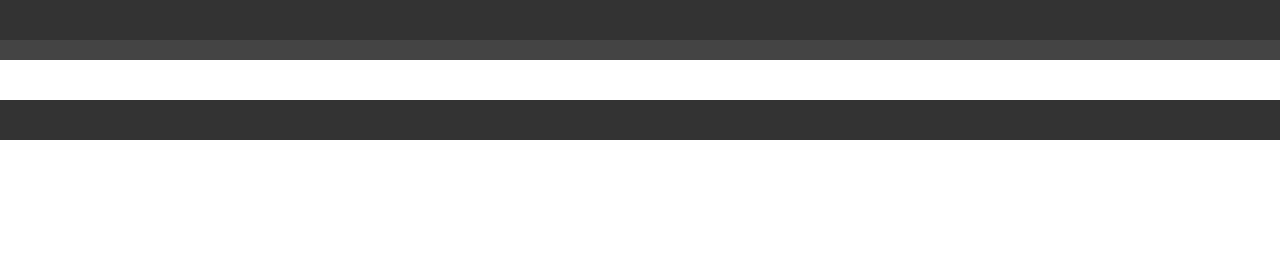
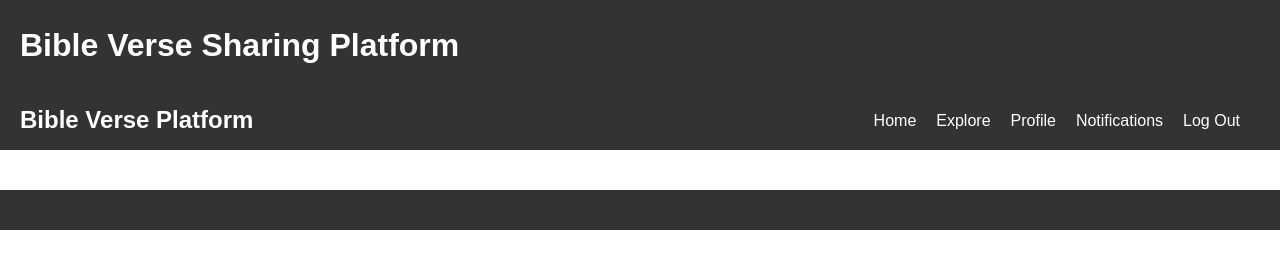
Before and after one commit to PrinceAyo1/BibleVerseSharing, a plain HTML site: page index.html in a window 1280 px wide. Drawn offline with Linux system fonts and the light colour scheme.

Commit message:
now added navigation code on html and css

```diff
--- a/index.html
+++ b/index.html
@@ -9,9 +9,18 @@
   <body>
     <header>
       <!-- Header content goes here -->
+      <h1>Bible Verse Sharing Platform</h1>
     </header>
     <nav>
       <!-- Navigation bar content goes here -->
+      <div class="logo">Bible Verse Platform</div>
+      <ul class="nav-links">
+        <li><a href="#">Home</a></li>
+        <li><a href="#">Explore</a></li>
+        <li><a href="#">Profile</a></li>
+        <li><a href="#">Notifications</a></li>
+        <li><a href="#">Log Out</a></li>
+      </ul>
     </nav>
     <main>
       <section class="content-area">
--- a/styles.css
+++ b/styles.css
@@ -19,10 +19,38 @@ header {
 }
 
 /* Navigation styles */
+
 nav {
-  background-color: #444;
+  background-color: #333;
   color: #fff;
-  padding: 10px;
+  padding: 10px 20px;
+  display: flex;
+  justify-content: space-between;
+  align-items: center;
+}
+
+.logo {
+  font-size: 1.5rem;
+  font-weight: bold;
+}
+
+.nav-links {
+  list-style: none;
+  display: flex;
+}
+
+.nav-links li {
+  margin-right: 20px;
+}
+
+.nav-links li a {
+  color: #fff;
+  text-decoration: none;
+}
+
+/* Hover effect */
+.nav-links li a:hover {
+  color: #ddd;
 }
 
 /* Main content styles */
```
